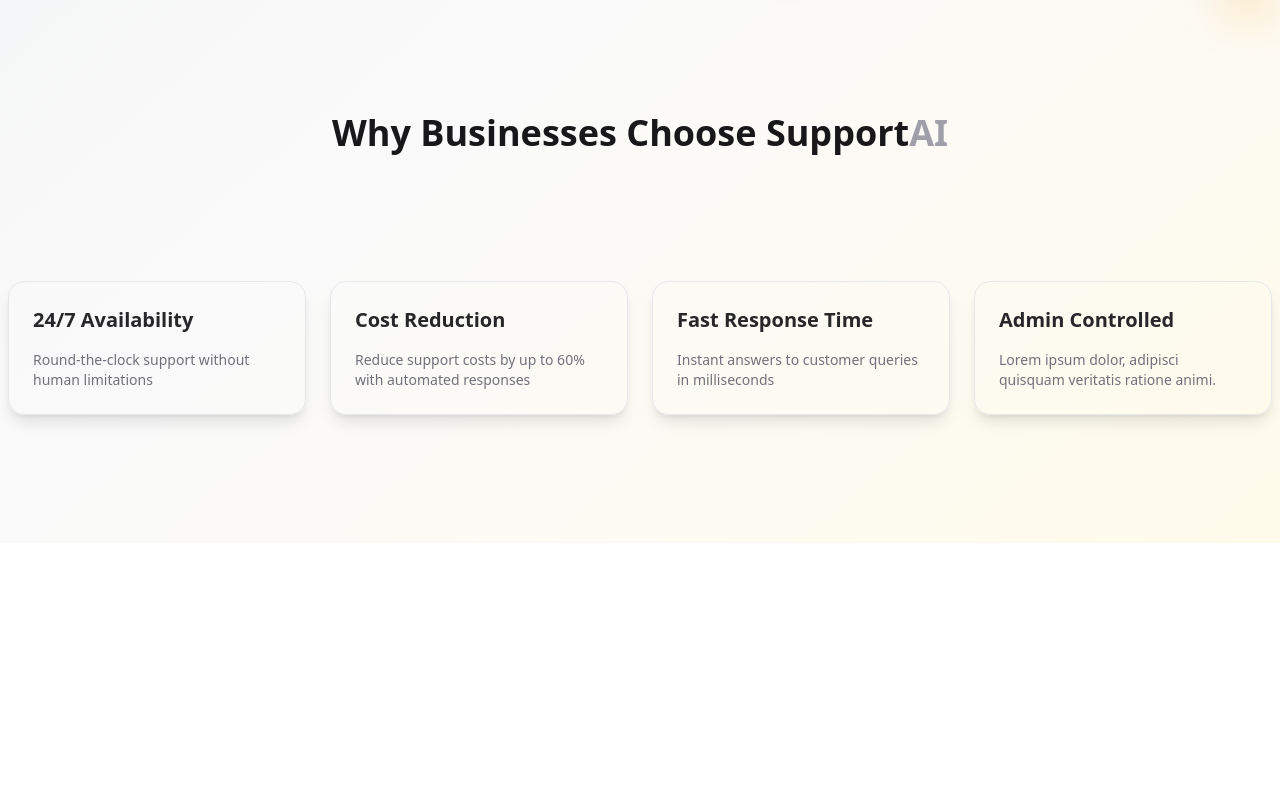
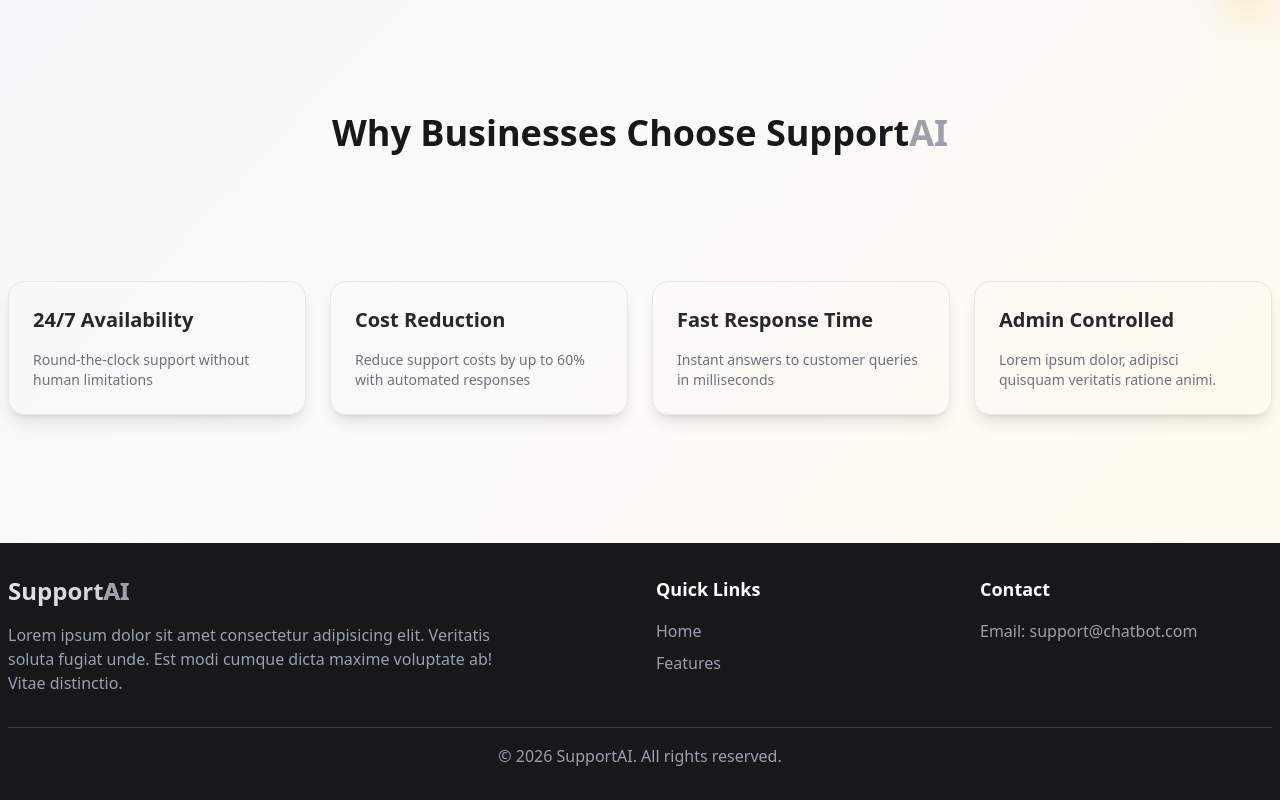
Before and after one commit to Arijit-mondal099/AI-Customer-Support-Chatbot, a Next.js app: page / in a window 1280 px wide. Shown: the part 573-1373 px from the top of the page. Before the commit the page ends 1116 px from the top, so only its background shows below. Built offline with nearby package versions, Linux system fonts and the light colour scheme; no server answers; what @scalekit-sdk/node would draw is missing.

Commit message:
added footer section

```diff
--- a/src/app/page.tsx
+++ b/src/app/page.tsx
@@ -1,6 +1,7 @@
 import { Navbar } from "@/components/Navbar";
 import { Hero } from "@/components/Hero";
 import { Feature } from "@/components/Feature";
+import { Footer } from "@/components/Footer";
 import { getUserSession } from "@/lib/getUserSession";
 
 const HomePage = async () => {
@@ -11,6 +12,7 @@
       <Navbar email={session?.user?.email ? session?.user?.email : null} />
       <Hero email={session?.user?.email ? session?.user?.email : null} />
       <Feature />
+      <Footer />
     </div>
   );
 };
--- /dev/null
+++ b/src/components/Footer.tsx
@@ -0,0 +1,42 @@
+export const Footer = () => {
+  return (
+    <footer className="bg-zinc-900 text-white py-8">
+      <div className="max-w-7xl mx-auto px-2">
+        <div className="grid grid-cols-1 md:grid-cols-4 gap-8 mb-8">
+          <div className="md:col-span-2">
+            <h1 className="bg-linear-to-r from-zinc-200 to-zinc-500 text-2xl font-bold lg:font-extrabold bg-clip-text text-transparent">
+              Support<span className="text-zinc-400">AI</span>
+            </h1>
+            <p className="text-gray-400 max-w-lg mt-4">
+              Lorem ipsum dolor sit amet consectetur adipisicing elit. Veritatis soluta fugiat unde. Est modi cumque dicta maxime voluptate ab! Vitae distinctio.
+            </p>
+          </div>
+
+          <div>
+            <h3 className="font-bold text-lg mb-4">Quick Links</h3>
+            <ul className="text-gray-400 space-y-2">
+              <li>
+                <a href="#home" className="hover:text-white">
+                  Home
+                </a>
+              </li>
+              <li>
+                <a href="#features" className="hover:text-white">
+                  Features
+                </a>
+              </li>
+            </ul>
+          </div>
+
+          <div>
+            <h3 className="font-bold text-lg mb-4">Contact</h3>
+            <p className="text-gray-400">Email: support@chatbot.com</p>
+          </div>
+        </div>
+        <div className="border-t border-gray-700 pt-4 text-center text-gray-400">
+          <p>&copy; {new Date().getFullYear()} SupportAI. All rights reserved.</p>
+        </div>
+      </div>
+    </footer>
+  );
+};
```
